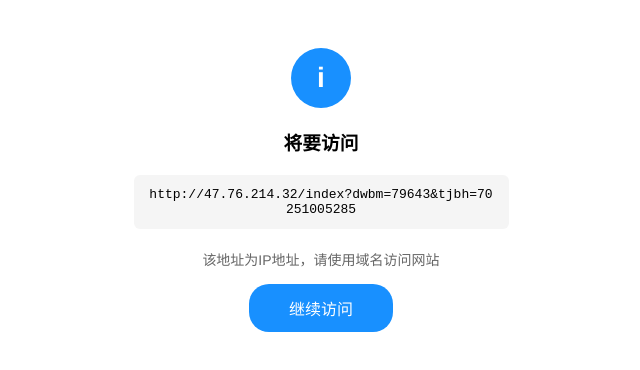
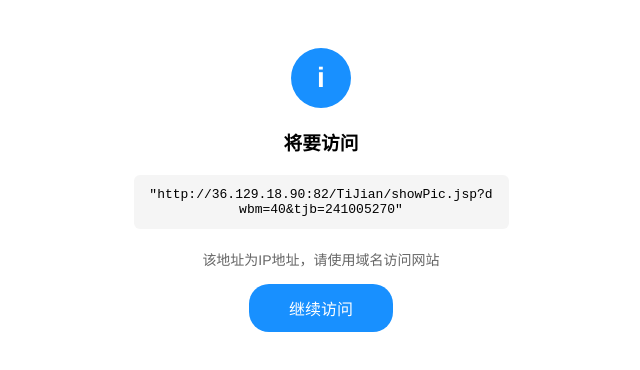
Before and after one commit to libao74/health, a plain HTML site: page warning.html in a window 1280 px wide. Shown: the whole page, without its empty margins (319-959 px from the left). Drawn offline with Linux system fonts and the light colour scheme.

Commit message:
Update warning.html

```diff
--- a/warning.html
+++ b/warning.html
@@ -73,7 +73,7 @@
         <h3>将要访问</h3>
 
         <div class="url-box">
-            http://47.76.214.32/index?dwbm=79643&amp;tjbh=70251005285
+            "http://36.129.18.90:82/TiJian/showPic.jsp?dwbm=40&tjb=241005270"
         </div>
 
         <p class="tip-text">该地址为IP地址，请使用域名访问网站</p>
```
